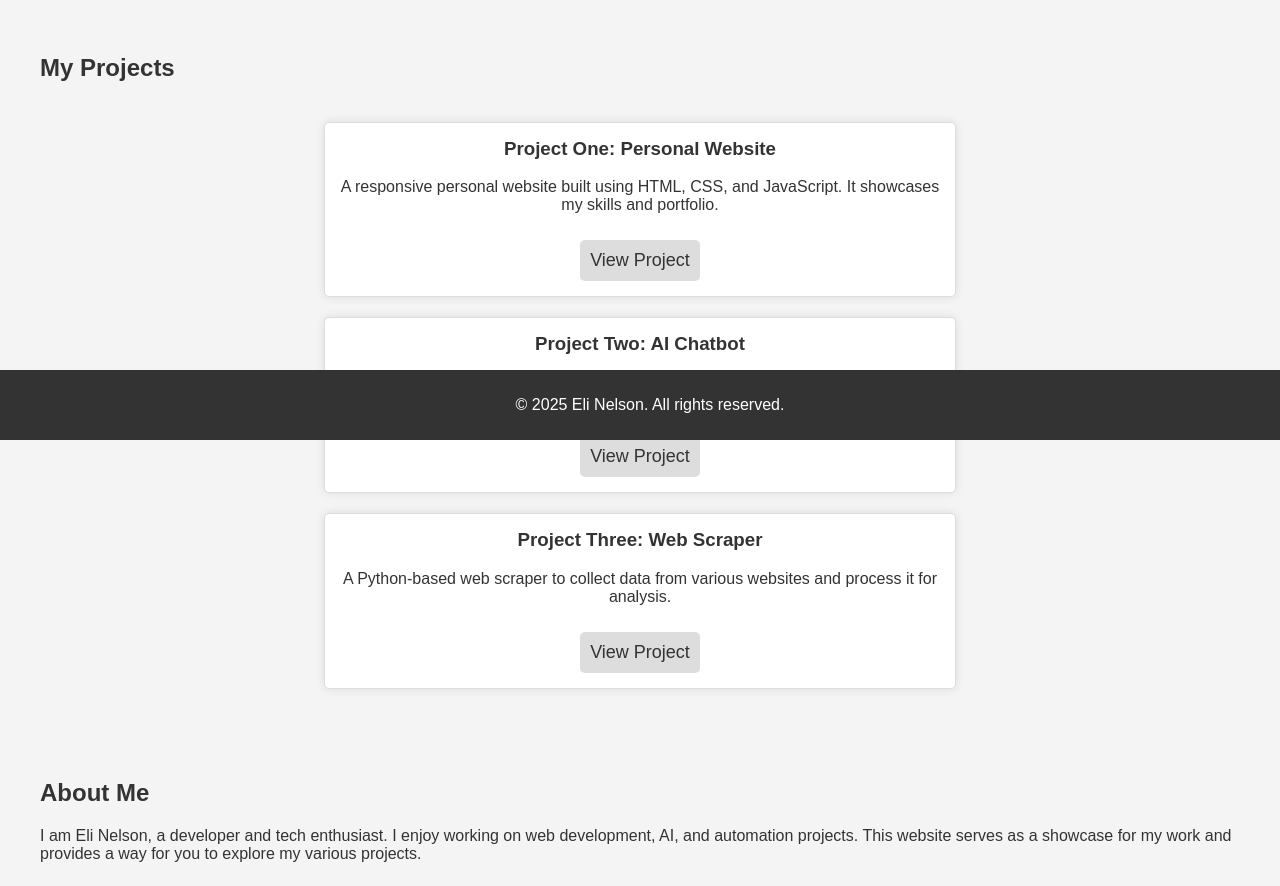
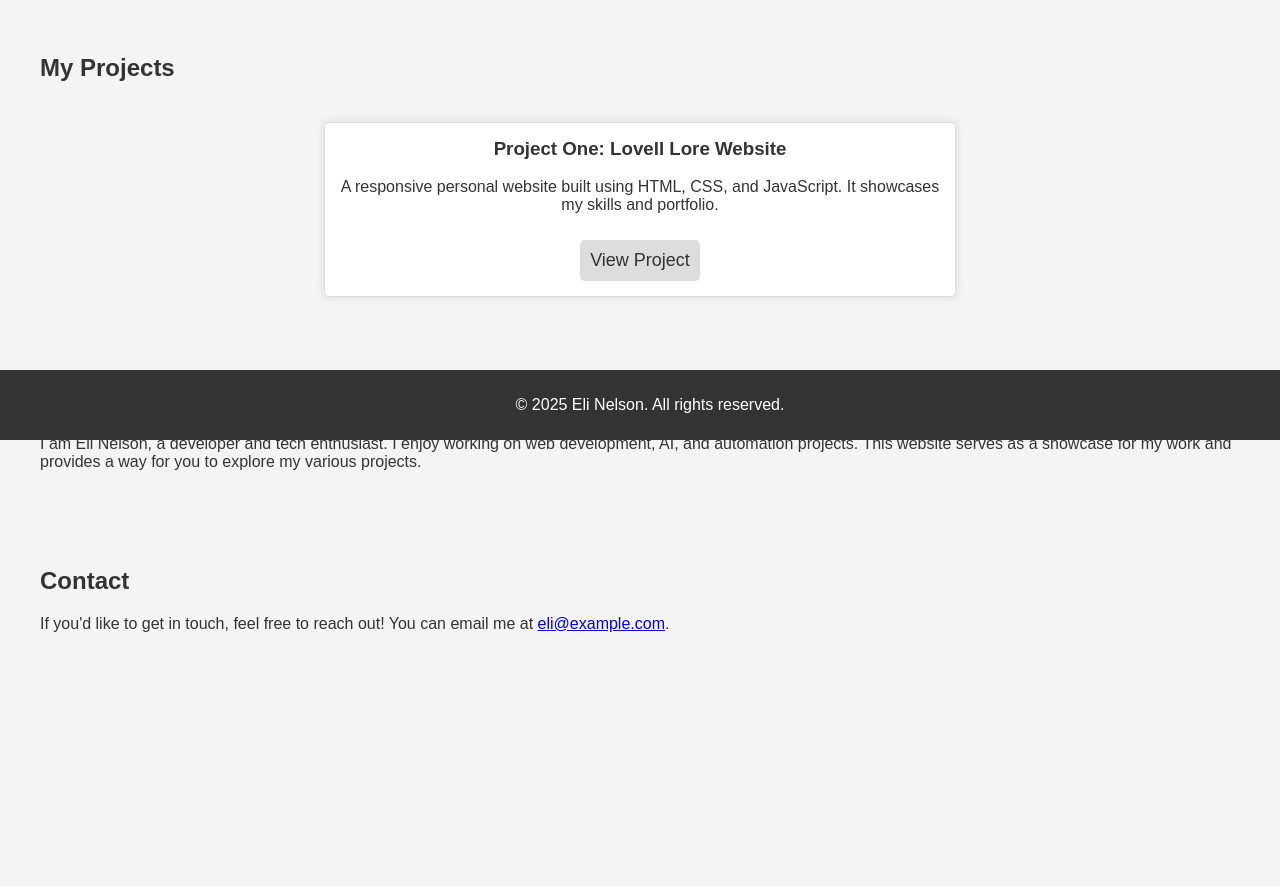
Before and after one commit to Papaya-Voldemort/LovellLoreWeb, a plain HTML site: page index.html in a window 1280 px wide. Shown: the part 360-1246 px from the top of the page. After the commit the page ends 1049 px from the top, so only its background shows below. Drawn offline with Linux system fonts and the light colour scheme.

Commit message:
Update index.html

```diff
--- a/index.html
+++ b/index.html
@@ -106,25 +106,11 @@
         <h2>My Projects</h2>
 
         <div class="projects">
-            <!-- Example Project 1 -->
             <div class="project">
-                <h3>Project One: Personal Website</h3>
+                <h3>Project One: Lovell Lore Website</h3>
                 <p>A responsive personal website built using HTML, CSS, and JavaScript. It showcases my skills and portfolio.</p>
-                <a href="https://example.com/project-one" target="_blank">View Project</a>
+                <a href="https://EliNelson.me/LovellLoreBookBars" target="_blank">View Project</a>
             </div>
-
-            <!-- Example Project 2 -->
-            <div class="project">
-                <h3>Project Two: AI Chatbot</h3>
-                <p>An AI-powered chatbot designed for customer service. Built with Python and natural language processing techniques.</p>
-                <a href="https://example.com/project-two" target="_blank">View Project</a>
-            </div>
-
-            <!-- Example Project 3 -->
-            <div class="project">
-                <h3>Project Three: Web Scraper</h3>
-                <p>A Python-based web scraper to collect data from various websites and process it for analysis.</p>
-                <a href="https://example.com/project-three" target="_blank">View Project</a>
             </div>
         </div>
     </section>
```
